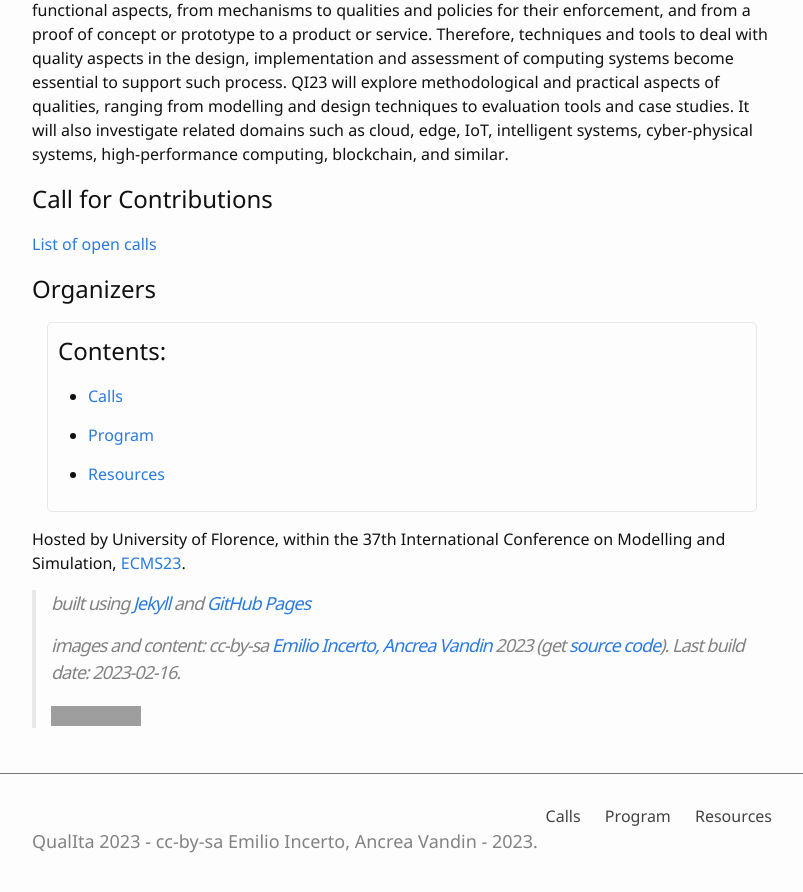
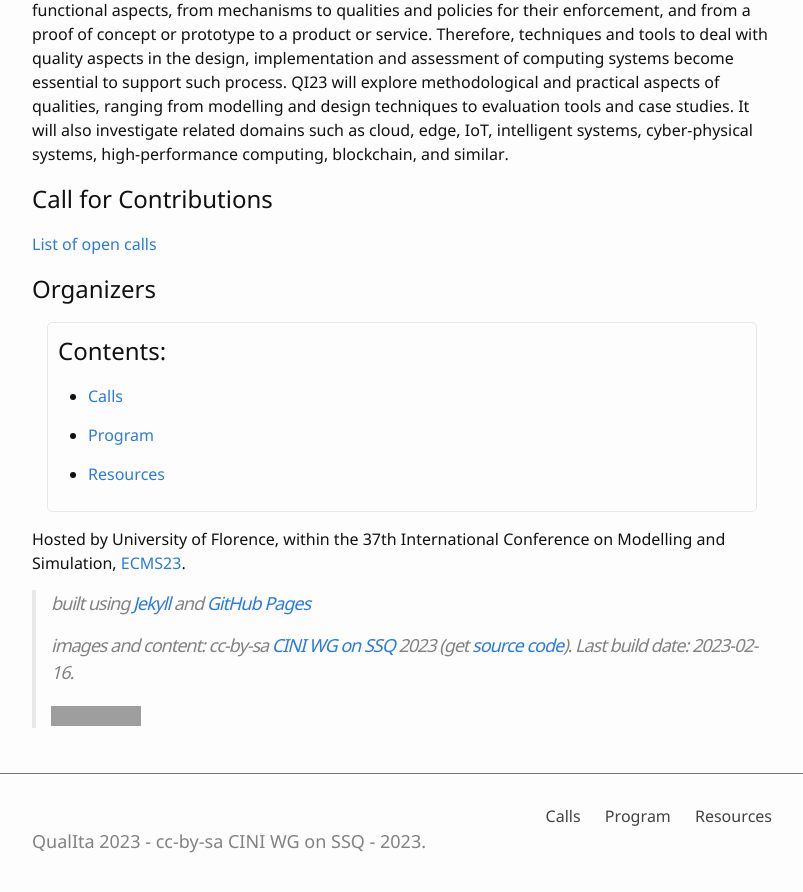
Before and after one commit to QualITAWG/qualitawg.github.io, a Jekyll site: the page built from index.md, in a window 1280 px wide and 900 px high, scrolled down 931 px. Shown: the top 892 px of the window, without its empty margins (238-1041 px from the left). Built offline with Jekyll 4.4.1, drawn with Linux system fonts in a browser that asks for light colours; grey boxes are pictures that could not be loaded.

Commit message:
new_twttertrace

```diff
--- a/_config.yml
+++ b/_config.yml
@@ -14,9 +14,9 @@ description: "Conference on System and Service Quality - QualIta 2023"
 keywords: "System,Service,Quality,Software"
 
 # author settings for cc-by, appears in the footer
-author: Emilio Incerto, Ancrea Vandin
+author: CINI WG on SSQ
 pub_year: 2023
-github_username: QualIta Working Group
+github_username: QualITAWG
 
 # add the full url for the github repository
 repo: "https://github.com/QualITAWG/qualitawg.github.io"
```
